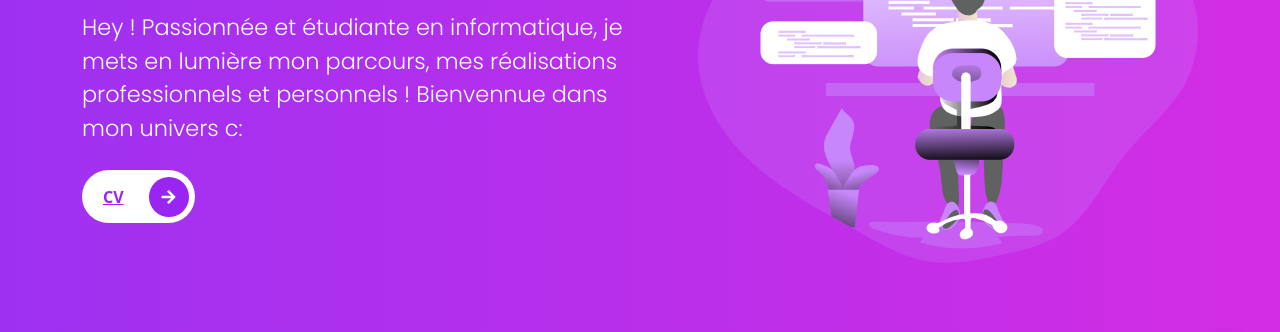
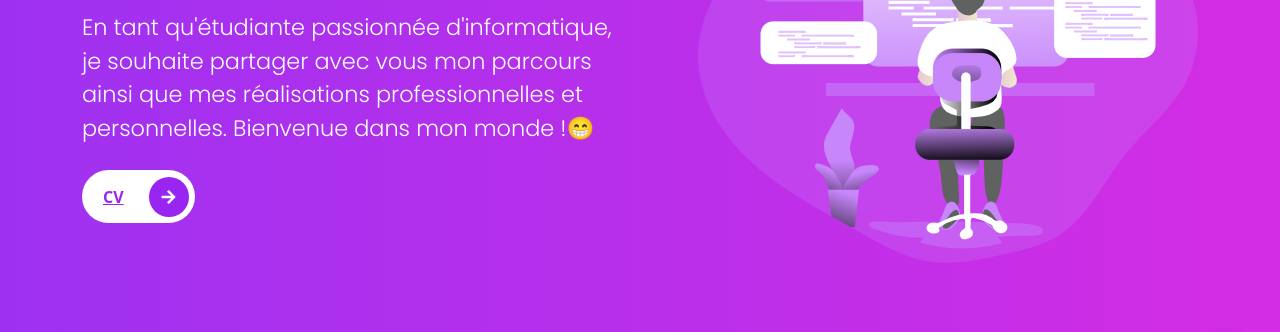
Before and after one commit to iptissem/iptissemzitouni_portfolio, a website: page index.html in a window 1280 px wide. Shown: the part 389-721 px from the top of the page. Drawn offline with nearby package versions, Linux system fonts and the light colour scheme; files that its build step writes are made by us from their sources.

Commit message:
cleaning text

```diff
--- a/index.html
+++ b/index.html
@@ -53,8 +53,7 @@
         <h1 class="display-2">
           <span class="display-2--intro">Iptissem Zitouni</span>
           <span class="display-2--description lh-base">
-            Hey ! Passionnée et étudiante en informatique, je mets en lumière mon parcours, mes réalisations professionnels et personnels !
-            Bienvennue dans mon univers c:
+            En tant qu'étudiante passionnée d'informatique, je souhaite partager avec vous mon parcours ainsi que mes réalisations professionnelles et personnelles. Bienvenue dans mon monde !😁
           </span>
         </h1>
         <button type="button" class="rounded-pill btn-rounded">
```
